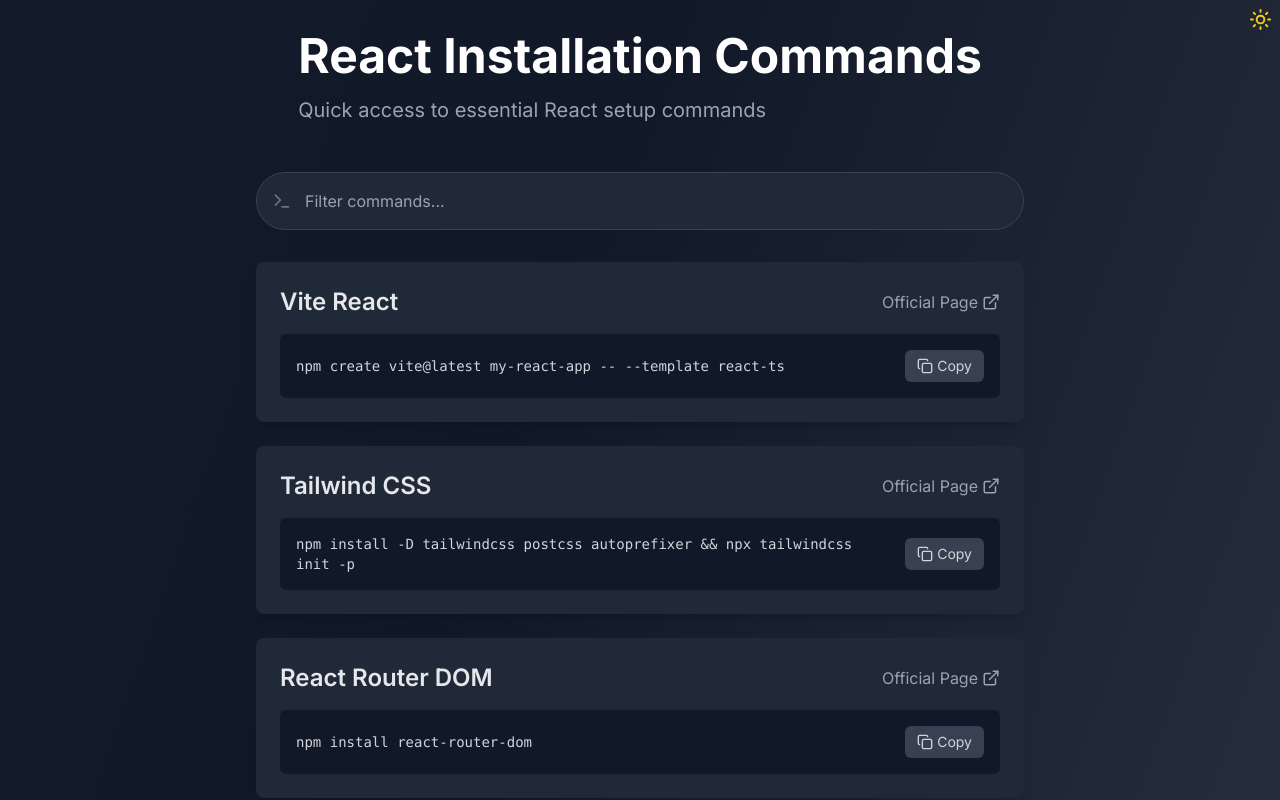
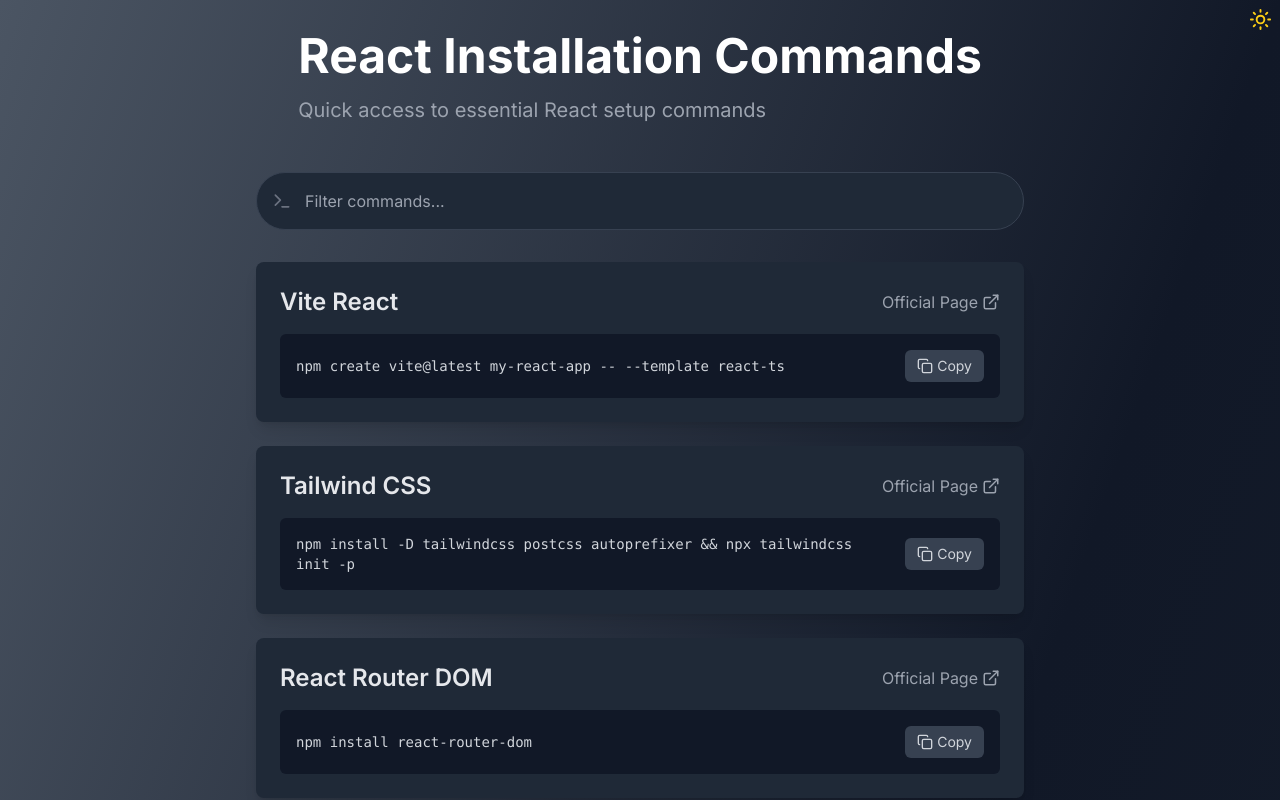
Before and after one commit to amanso23/react-basic-installation-commands, a React (Vite) app: page / in a window 1280 px wide. Shown: the top 800 px of the page. Built offline with nearby package versions, Linux system fonts and the light colour scheme.

Commit message:
change favicon

```diff
--- a/index.html
+++ b/index.html
@@ -2,7 +2,7 @@
 <html lang="en">
   <head>
     <meta charset="UTF-8" />
-    <link rel="icon" type="image/svg+xml" href="/vite.svg" />
+    <link rel="icon" type="image/svg+xml" href="/react-svgrepo-com.svg" />
     <meta name="viewport" content="width=device-width, initial-scale=1.0" />
     <title>React Basic Commands</title>
   </head>
--- a/src/App.tsx
+++ b/src/App.tsx
@@ -20,7 +20,7 @@
   };
 
   return (
-    <div className={`min-h-screen ${isDarkMode ? ' bg-gradient-to-br from-dark-blue via-darker-blue to-gray-blue animate-gradient-x' : 'bg-gradient-to-br from-gray-100 to-white text-gray-800'} flex flex-col items-center p-8 transition-colors duration-300`}>
+    <div className={`min-h-screen ${isDarkMode ? ' bg-gradient-to-tl from-dark-blue via-darker-blue to-gray-blue ' : 'bg-gradient-to-br from-gray-100 to-white text-gray-800'} flex flex-col items-center p-8 transition-colors duration-300`}>
       <button
           onClick={toggleDarkMode}
           className={`fixed top-0 right-0 m-2  ${isDarkMode ? 'text-yellow-400' : 'text-gray-800'} transition-colors duration-300`}
--- a/src/components/EditableCard.tsx
+++ b/src/components/EditableCard.tsx
@@ -28,7 +28,6 @@
 
   const handleBlur = () => {
     setIsEditing(false);
-
   };
 
   const handleChange = (e: React.ChangeEvent<HTMLTextAreaElement>) => {
--- a/tailwind.config.js
+++ b/tailwind.config.js
@@ -15,21 +15,7 @@
         'darker-blue': '#111827',
         'gray-blue': '#4b5563',
       },
-      animation: {
-        'gradient-x': 'gradient-x 15s ease infinite',
-      },
-      keyframes: {
-        'gradient-x': {
-          '0%, 100%': {
-            'background-size': '200% 200%',
-            'background-position': 'left center',
-          },
-          '50%': {
-            'background-size': '200% 200%',
-            'background-position': 'right center',
-          },
-        },
-      },
+
     },
   },
   plugins: [],
```
Also changed, not shown: react-svgrepo-com.svg (added).
